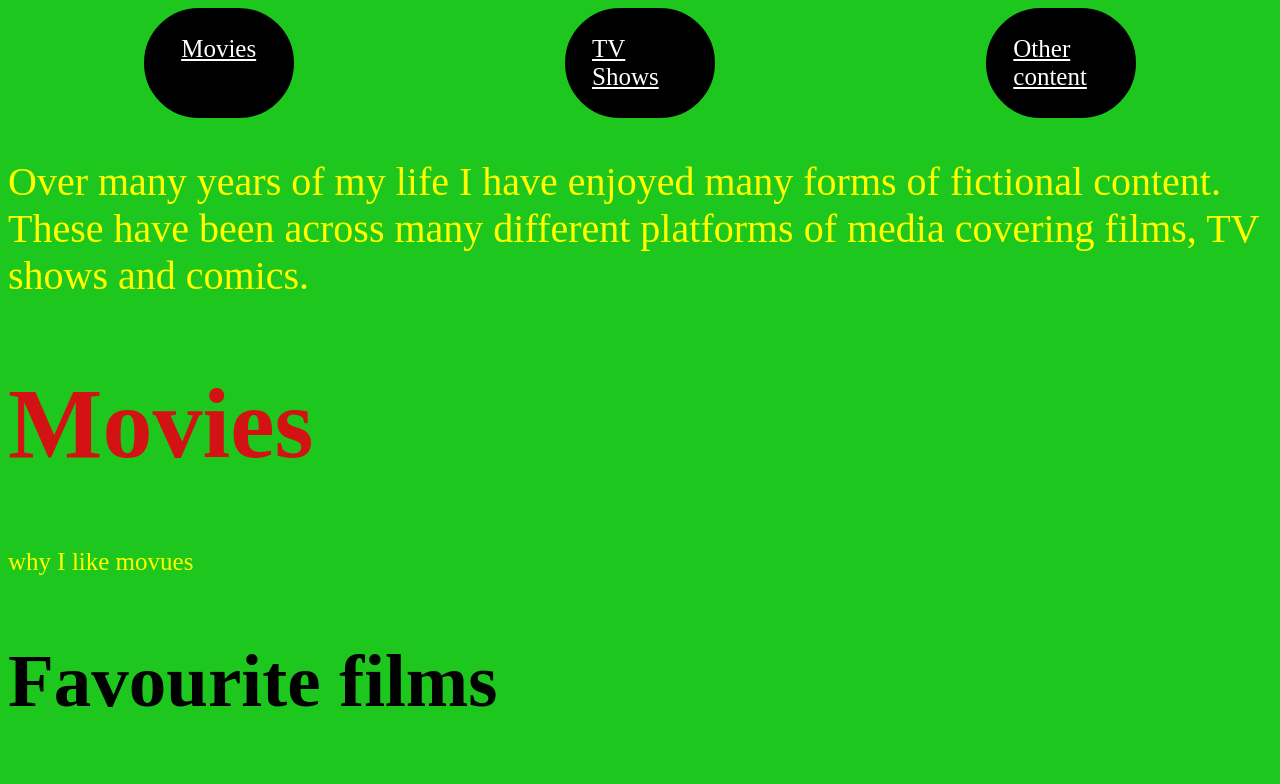
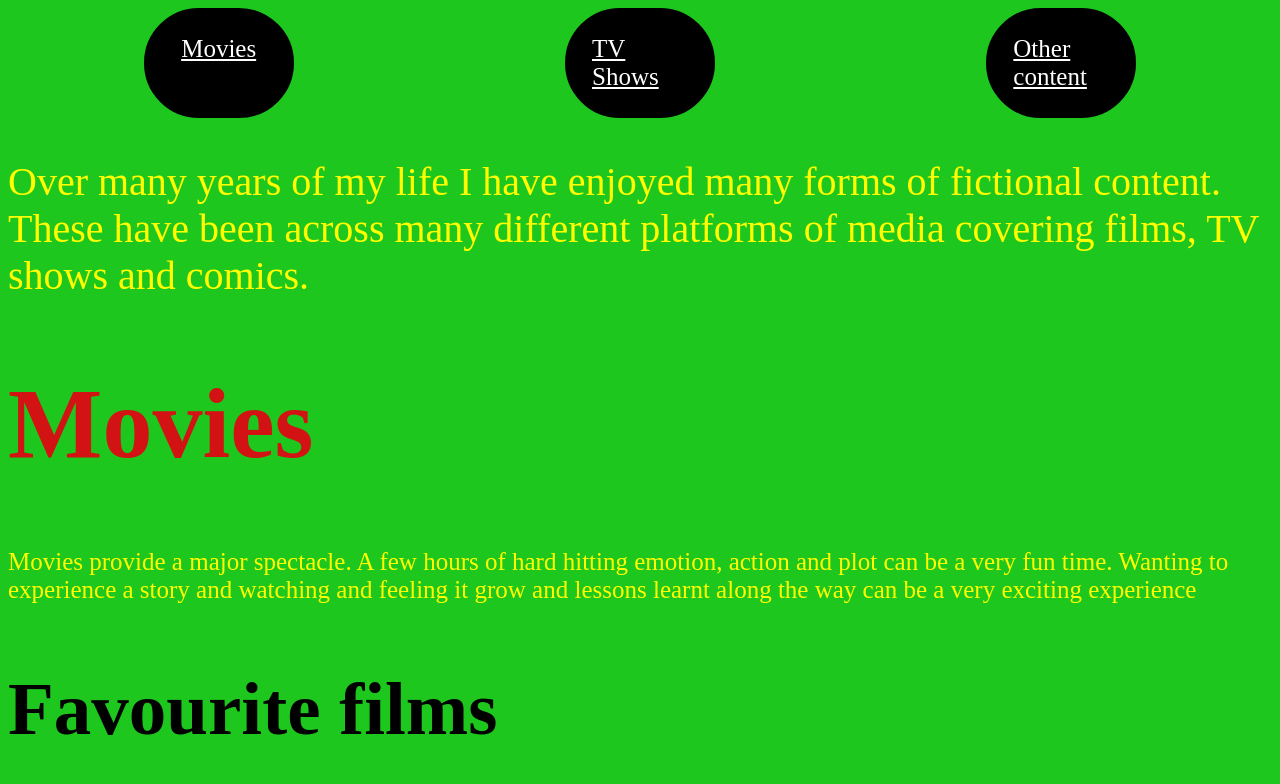
Before and after one commit to Asif-Iqbal2/Firstwebsiteforme, a plain HTML site: page index.html in a window 1280 px wide. Shown: the top 784 px of the page. Drawn offline with Linux system fonts and the light colour scheme.

Commit message:
Second commit

```diff
--- a/index.html
+++ b/index.html
@@ -15,7 +15,7 @@
 <p class="slightlybig">Over many years of my life I have enjoyed many forms of fictional content. These have been across many different platforms of media covering films, TV shows and comics.</p>
 
 <h1>Movies</h1>
-<p>why I like movues</p>
+<p>Movies provide a major spectacle. A few hours of hard hitting emotion, action and plot can be a very fun time. Wanting to experience a story and watching and feeling it grow and lessons learnt along the way can be a very exciting experience</p>
 <h2>Favourite films</h2>
 
 <h3 class="center">The Imitation game</h3>
```
